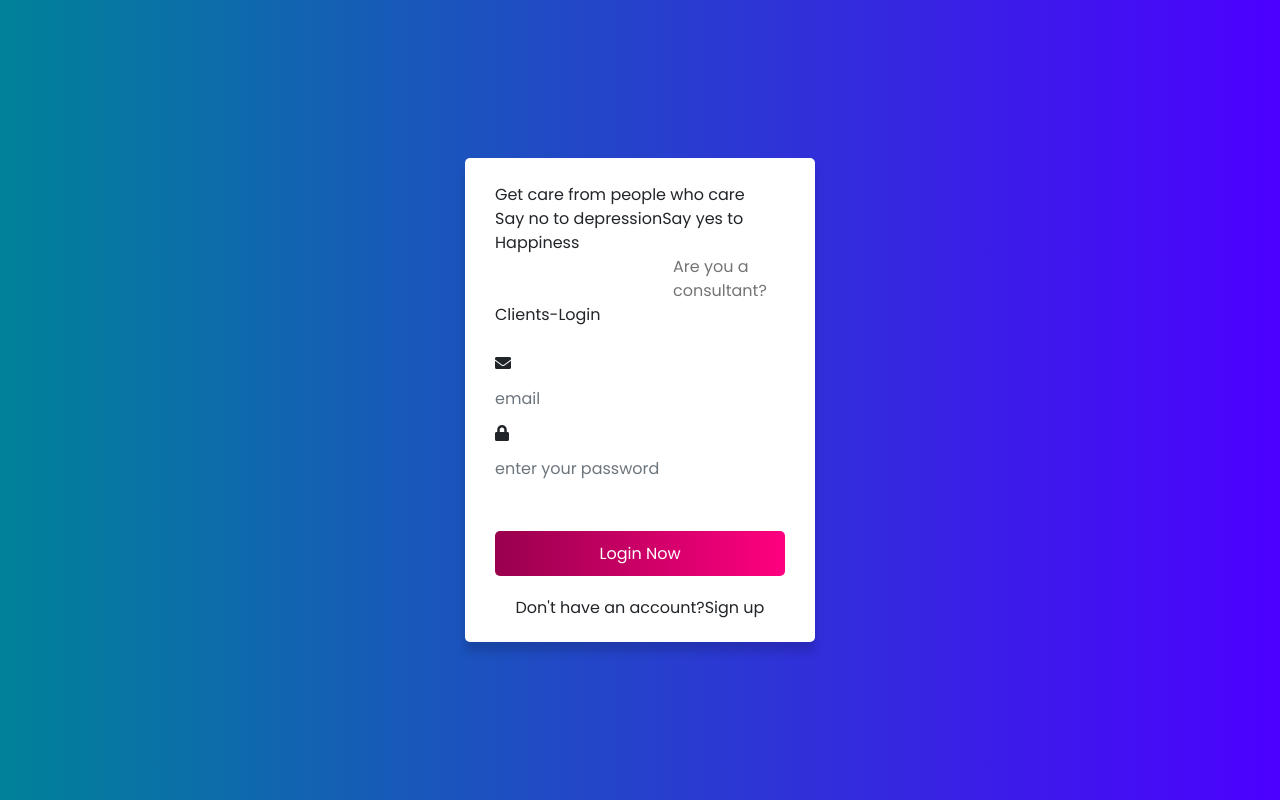
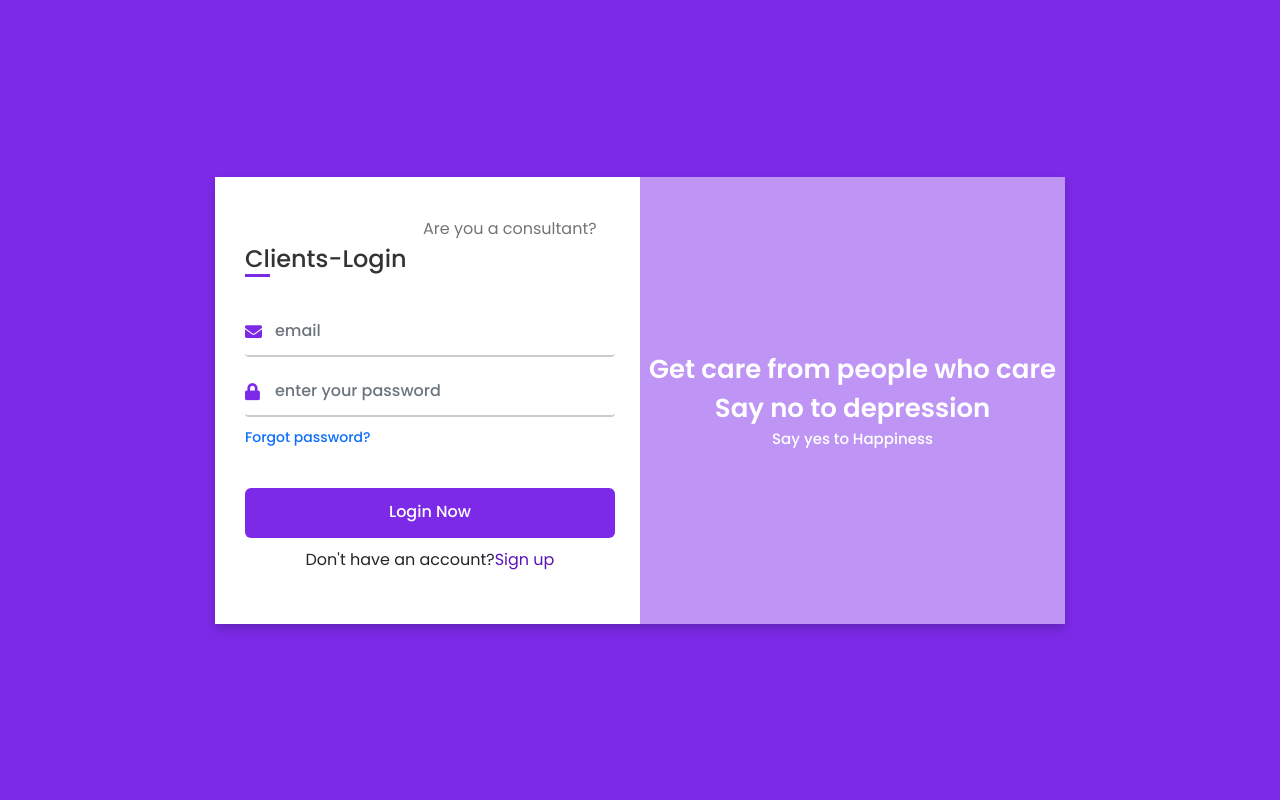
Before and after one commit to MosesOpiyo/counselling_front_2, an Angular app: page /login in a window 1280 px wide. Built offline with nearby package versions, Linux system fonts and the light colour scheme; a web font is replaced by a local one.

Commit message:
Added new styles for the login form

```diff
--- a/src/app/login/login.component.css
+++ b/src/app/login/login.component.css
@@ -1,136 +1,215 @@
-@import url('https://fonts.googleapis.com/css2?family=Poppins:wght@200;300;400;500;600;700&display=swap');
 @import url('https://fonts.googleapis.com/css2?family=Poppins:wght@200;300;400;500;600;700&display=swap');
 *{
   margin: 0;
   padding: 0;
   box-sizing: border-box;
-  font-family: 'Poppins',sans-serif;
+  font-family: "Poppins" , sans-serif;
 }
-html, body{
-  display: grid;
-  height: 100vh;
-  width: 100%;
-  place-items: center;
-  background: linear-gradient(to right, #008299 0%, #4c00ff 100%);
-}
-::selection{
-  background: #ff80bf;
-
+body{
+  min-height: 100vh;
+  display: flex;
+  align-items: center;
+  justify-content: center;
+  background: #7d2ae8;
+  padding: 30px;
 }
 .container{
+  position: relative;
+  max-width: 850px;
+  width: 100%;
   background: #fff;
-  max-width: 350px;
+  padding: 40px 30px;
+  box-shadow: 0 5px 10px rgba(0,0,0,0.2);
+  perspective: 2700px;
+}
+.container .cover{
+  position: absolute;
+  top: 0;
+  left: 50%;
+  height: 100%;
+  width: 50%;
+  z-index: 98;
+  transition: all 1s ease;
+  transform-origin: left;
+  transform-style: preserve-3d;
+}
+.container #flip:checked ~ .cover{
+  transform: rotateY(-180deg);
+}
+ .container .cover .front,
+ .container .cover .back{
+  position: absolute;
+  top: 0;
+  left: 0;
+  height: 100%;
   width: 100%;
-  padding: 25px 30px 10px;
-  border-radius: 5px;
-  box-shadow: 0 10px 10px rgba(0, 0, 0, 0.15);
 }
-.container form .title{
-  font-size: 30px;
+.cover .back{
+  transform: rotateY(180deg);
+  backface-visibility: hidden;
+}
+.container .cover::before,
+.container .cover::after{
+  content: '';
+  position: absolute;
+  height: 100%;
+  width: 100%;
+  background: #7d2ae8;
+  opacity: 0.5;
+  z-index: 12;
+}
+.container .cover::after{
+  opacity: 0.3;
+  transform: rotateY(180deg);
+  backface-visibility: hidden;
+}
+.container .cover img{
+  position: absolute;
+  height: 100%;
+  width: 100%;
+  object-fit: cover;
+  z-index: 10;
+}
+.container .cover .text{
+  position: absolute;
+  z-index: 130;
+  height: 100%;
+  width: 100%;
+  display: flex;
+  flex-direction: column;
+  align-items: center;
+  justify-content: center;
+}
+.cover .text .text-1,
+.cover .text .text-2{
+  font-size: 26px;
   font-weight: 600;
-  margin: 20px 0 10px 0;
+  color: #fff;
+  text-align: center;
+}
+.cover .text .text-2{
+  font-size: 15px;
+  font-weight: 500;
+}
+.container .forms{
+  height: 100%;
+  width: 100%;
+  background: #fff;
+}
+.container .form-content{
+  display: flex;
+  align-items: center;
+  justify-content: space-between;
+}
+.form-content .login-form,
+.form-content .signup-form{
+  width: calc(100% / 2 - 25px);
+}
+.forms .form-content .title{
+  position: relative;
+  font-size: 24px;
+  font-weight: 500;
+  color: #333;
+}
+.forms .form-content .title:before{
+  content: '';
+  position: absolute;
+  left: 0;
+  bottom: 0;
+  height: 3px;
+  width: 25px;
+  background: #7d2ae8;
+}
+.forms .signup-form  .title:before{
+  width: 20px;
+}
+.forms .form-content .input-boxes{
+  margin-top: 30px;
+}
+.forms .form-content .input-box{
+  display: flex;
+  align-items: center;
+  height: 50px;
+  width: 100%;
+  margin: 10px 0;
   position: relative;
 }
-.container form .title:before{
-  content: '';
-  position: absolute;
-  height: 4px;
-  width: 33px;
-  left: 0px;
-  bottom: 3px;
-  border-radius: 5px;
-  background: linear-gradient(to right, #99004d 0%, #ff0080 100%);
-}
-.container form .input-box{
+.form-content .input-box input{
+  height: 100%;
   width: 100%;
-  height: 45px;
-  margin-top: 25px;
-  position: relative;
-}
-.container form .input-box input{
-  width: 100%;
-  height: 100%;
   outline: none;
+  border: none;
+  padding: 0 30px;
   font-size: 16px;
-  border: none;
-}
-.container form .underline::before{
-  content: '';
-  position: absolute;
-  height: 2px;
-  width: 100%;
-  background: #ccc;
-  left: 0;
-  bottom: 0;
-}
-.container form .underline::after{
-  content: '';
-  position: absolute;
-  height: 2px;
-  width: 100%;
-  background: linear-gradient(to right, #99004d 0%, #ff0080 100%);
-  left: 0;
-  bottom: 0;
-  transform: scaleX(0);
-  transform-origin: left;
+  font-weight: 500;
+  border-bottom: 2px solid rgba(0,0,0,0.2);
   transition: all 0.3s ease;
 }
-.container form .input-box input:focus ~ .underline::after,
-.container form .input-box input:valid ~ .underline::after{
-  transform: scaleX(1);
-  transform-origin: left;
+.form-content .input-box input:focus,
+.form-content .input-box input:valid{
+  border-color: #7d2ae8;
 }
-.container form .button{
-  margin: 40px 0 20px 0;
+.form-content .input-box i{
+  position: absolute;
+  color: #7d2ae8;
+  font-size: 17px;
 }
-.container .input-box input[type="submit"]{
-  background: linear-gradient(to right, #99004d 0%, #ff0080 100%);
-  font-size: 17px;
+.forms .form-content .text{
+  font-size: 14px;
+  font-weight: 500;
+  color: #333;
+}
+.forms .form-content .text a{
+  text-decoration: none;
+}
+.forms .form-content .text a:hover{
+  text-decoration: underline;
+}
+.forms .form-content .button{
   color: #fff;
-  border-radius: 5px;
+  margin-top: 40px;
+}
+.forms .form-content .button input{
+  color: #fff;
+  background: #7d2ae8;
+  border-radius: 6px;
+  padding: 0;
   cursor: pointer;
-  transition: all 0.3s ease;
+  transition: all 0.4s ease;
 }
-.container .input-box input[type="submit"]:hover{
-  letter-spacing: 1px;
-  background: linear-gradient(to left, #99004d 0%, #ff0080 100%);
+.forms .form-content .button input:hover{
+  background: #5b13b9;
 }
-.container .option{
-  font-size: 14px;
+.forms .form-content label{
+  color: #5b13b9;
+  cursor: pointer;
+}
+.forms .form-content label:hover{
+  text-decoration: underline;
+}
+.forms .form-content .login-text,
+.forms .form-content .sign-up-text{
   text-align: center;
+  margin-top: 25px;
 }
-.container .facebook a,
-.container .twitter a{
-  display: block;
-  height: 45px;
-  width: 100%;
-  font-size: 15px;
-  text-decoration: none;
-  padding-left: 20px;
-  line-height: 45px;
-  color: #fff;
-  border-radius: 5px;
-  transition: all 0.3s ease;
+.container #flip{
+  display: none;
 }
-
-.container .facebook i,
-.container .twitter i{
-  padding-right: 12px;
-  font-size: 20px;
+@media (max-width: 730px) {
+  .container .cover{
+    display: none;
+  }
+  .form-content .login-form,
+  .form-content .signup-form{
+    width: 100%;
+  }
+  .form-content .signup-form{
+    display: none;
+  }
+  .container #flip:checked ~ .forms .signup-form{
+    display: block;
+  }
+  .container #flip:checked ~ .forms .login-form{
+    display: none;
+  }
 }
-.container .twitter a{
-  background: linear-gradient(to right,  #00acee 0%, #1abeff 100%);
-  margin: 20px 0 15px 0;
-}
-.container .twitter a:hover{
-  background: linear-gradient(to left,  #00acee 0%, #1abeff 100%);
-  margin: 20px 0 15px 0;
-}
-.container .facebook a{
-  background: linear-gradient( to right,  #3b5998 0%, #476bb8 100%);
-  margin: 20px 0 50px 0;
-}
-.container .facebook a:hover{
-  background: linear-gradient( to left,  #3b5998 0%, #476bb8 100%);
-  margin: 20px 0 50px 0;
-}
```
